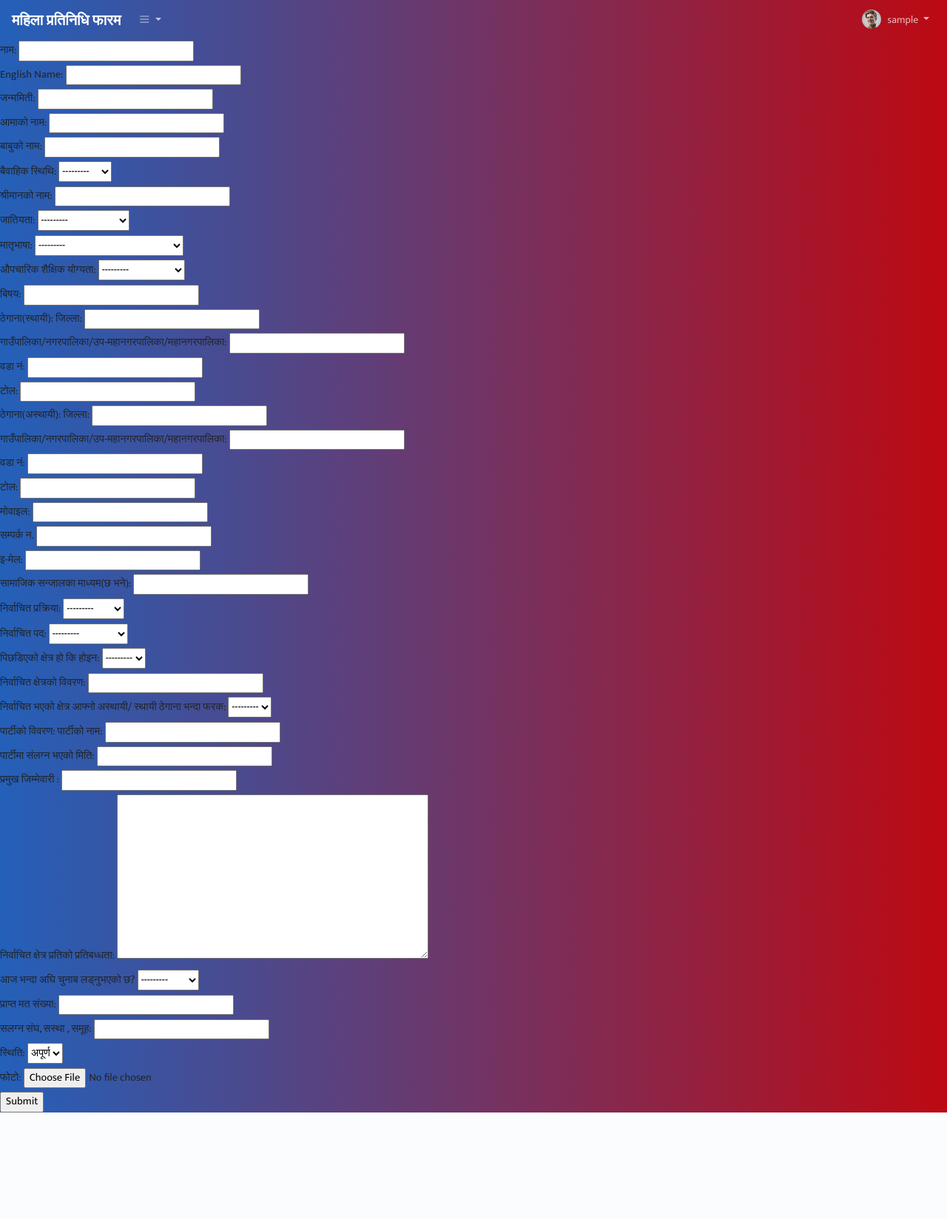
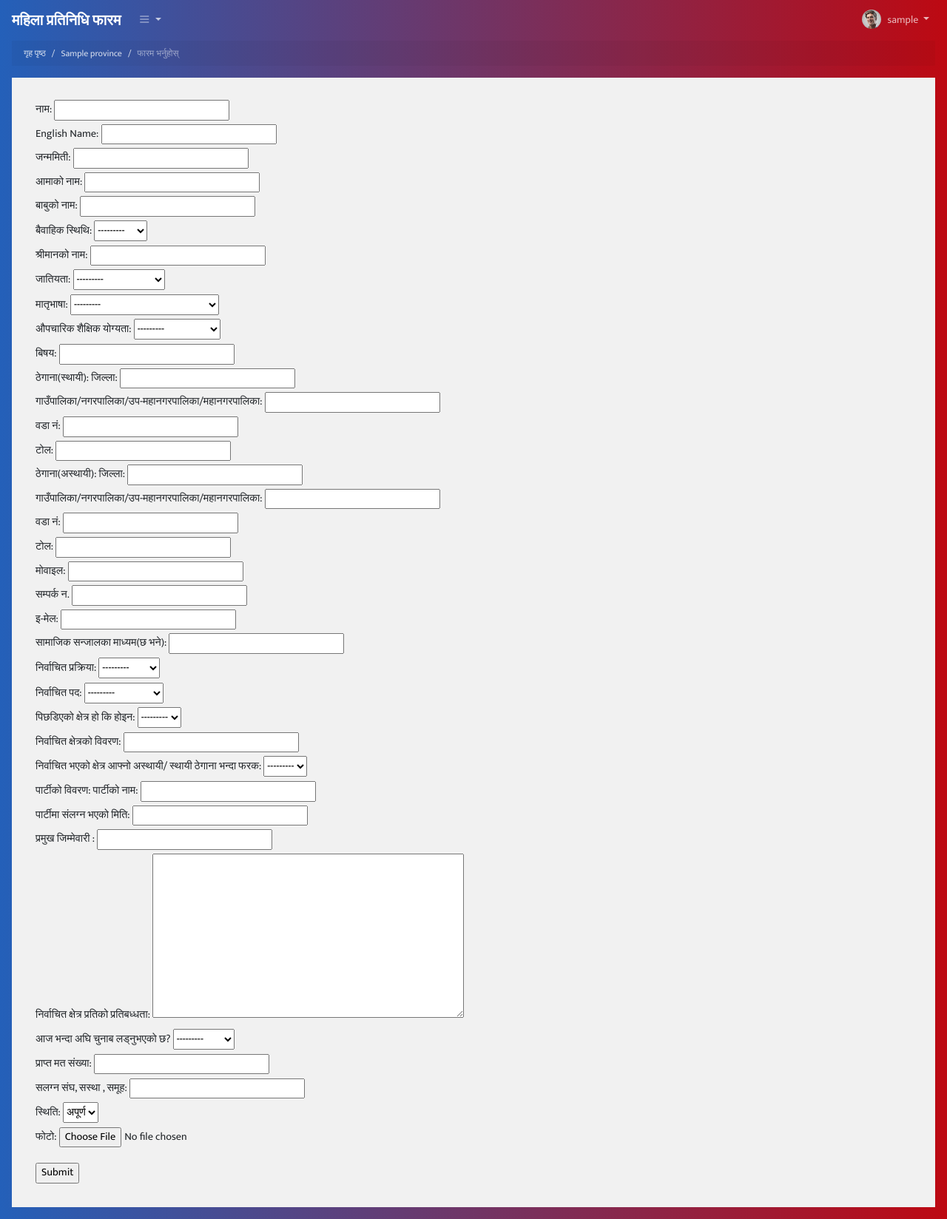
Before and after one commit to naxa-developers/MahilaPratinidhi, a Django app: page /province-mahila-pratinidhi-form/1 in a window 1280 px wide. Shown: the whole page at 74% size. Before the commit the page ends 1504 px from the top, so only its background shows below. Run offline with Django 3.2, Linux system fonts and the light colour scheme; a user stored in the database is signed in; tables that the repository leaves empty hold one stand-in row (values such as "Sample post"); some libraries are stand-ins or nearby versions.

Commit message:
templates added

```diff
--- a/mahila_pratinidhi/core/templates/core/province_mahila_pratinidhi_form.html
+++ b/mahila_pratinidhi/core/templates/core/province_mahila_pratinidhi_form.html
@@ -1,7 +1,42 @@
 {% extends '_base.html' %}
 
 {% block content %}
-    <form action="" method="post" enctype="multipart/form-data">{% csrf_token %}
+    <div id="main-container" class="minified">
+
+        <!--[if lt IE 8]>
+            <p class="browserupgrade">You are using an <strong>outdated</strong> browser. Please <a href="http://browsehappy.com/">upgrade your browser</a> to improve your experience.</p>
+        <![endif]-->
+        <?php include 'header.php'; ?>
+
+        <div class="row no-gutters">
+            <div class="col-md-12">
+                <nav aria-label="breadcrumb">
+                    <ol class="breadcrumb">
+                        <li class="breadcrumb-item"><a href="{% url 'core:province_dashboard' %}">गृह पृष्‍ठ</a></li>
+                        <li class="breadcrumb-item"><a
+                                href="{% url 'core:province_mahila_pratinidhi_form_dashboard' province.id %}">{{ province.name }}</a>
+                        </li>
+                        {% if is_update_form %}
+                            <li class="breadcrumb-item active" aria-current="page"><span
+                                    style="font-family: Preeti; font-size: 14px">{{ object.name }}</span></li>
+
+                        {% else %}
+                            <li class="breadcrumb-item active" aria-current="page"><span style="font-family: Preeti">फारम भर्नुहोस्</span>
+                            </li>
+                        {% endif %}
+                    </ol>
+                </nav>
+            </div>
+            <div class="col-md-12">
+                <div class="dash-right">
+                    <div class="row">
+
+                        <div class="col-md-12">
+                            <div class="widget-info margin-top-large">
+                                <form class="form-horizontal" action="" enctype="multipart/form-data"
+                                      method="post">{% csrf_token %}
+                                    <div class="form-group">
+
                                         {{ form.name.label_tag }} {{ form.name }}<br>
                                         {{ form.english_name.label_tag }} {{ form.english_name }}<br>
                                         {{ form.date_of_birth.label_tag }} {{ form.date_of_birth }}<br>
@@ -98,6 +133,15 @@
                                         {{ form.status.label_tag }} {{ form.status }}<br>
                                         {{ form.image.label_tag }} {{ form.image }}<br>
 
+
+                                    </div>
                                     <input type="submit">
                                 </form>
-{% endblock %}
+                            </div>
+                        </div>
+                    </div>
+                </div>
+            </div>
+        </div>
+    </div>
+{% endblock content %}
--- a/mahila_pratinidhi/core/urls.py
+++ b/mahila_pratinidhi/core/urls.py
@@ -6,6 +6,7 @@ app_name = 'core'
 
 urlpatterns = [
 	path('', views.Dashboard.as_view(), name="dashboard"),
+	path('', views.ProvinceDashboard.as_view(), name="province_dashboard"),
 	path('mahila-pratinidhi-forms-list/<district_id>', views.MahilaPratinidhiDashboardView.as_view(), name="mahila_pratinidhi_form_dashboard"),
 	path('mahila-pratinidhi-form/<district_id>', views.MahilaPratinidhiFormCreateView.as_view(), name="mahila_pratinidhi_form"),
 	path('mahila-pratinidhi-detail/<int:pk>/', views.MahilaPratinidhiFormDetailView.as_view(), name="mahila_pratinidhi_detail"),
--- a/mahila_pratinidhi/core/views.py
+++ b/mahila_pratinidhi/core/views.py
@@ -40,6 +40,17 @@ class Dashboard(LoginRequiredMixin, TemplateView):
 		district = District.objects.filter(name=district)
 
 		return render(request, self.template_name, {'districts': districts, 'district': district})
+
+class ProvinceDashboard(LoginRequiredMixin, TemplateView):
+
+	template_name = "core/province_dashboard.html"
+
+	def get(self, request, *args, **kwargs):
+		provinces = Province.objects.all()
+		province = request.GET.get('prov')
+		province = Province.objects.filter(name=province)
+
+		return render(request, self.template_name, {'provinces': provinces, 'province': province})
 
 
 class MahilaPratinidhiFormDetailView(LoginRequiredMixin, DetailView):
```
Also changed, not shown: mahila_pratinidhi/core/templates/core/province_dashboard.html (added, +100 -0 lines). Lines whose indentation alone changed are shown as unchanged.
